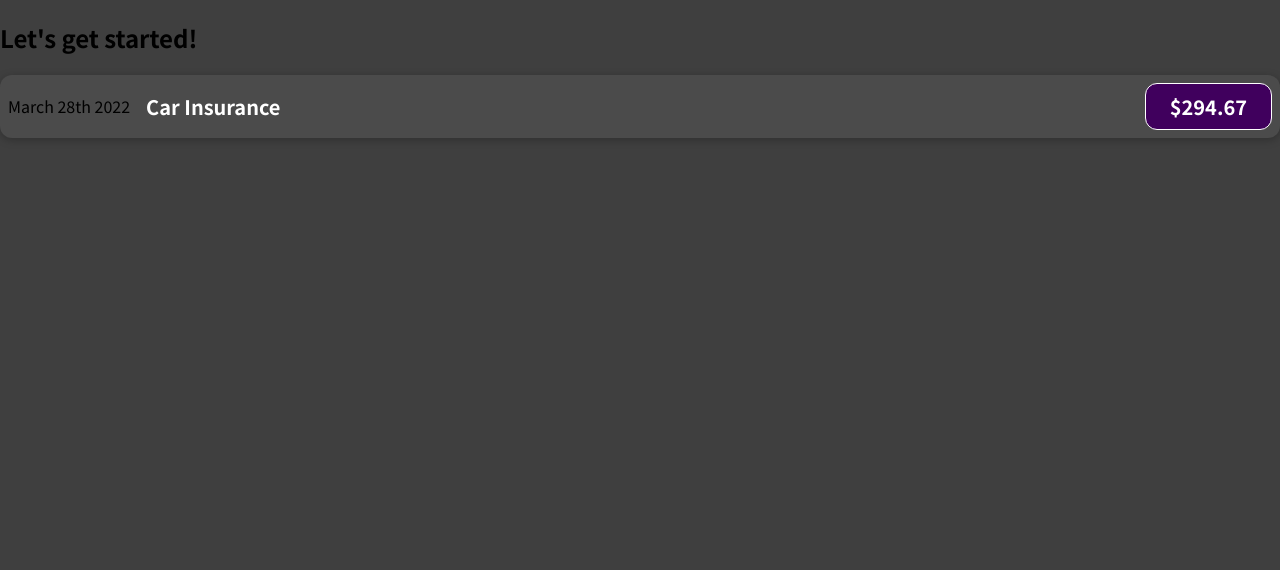
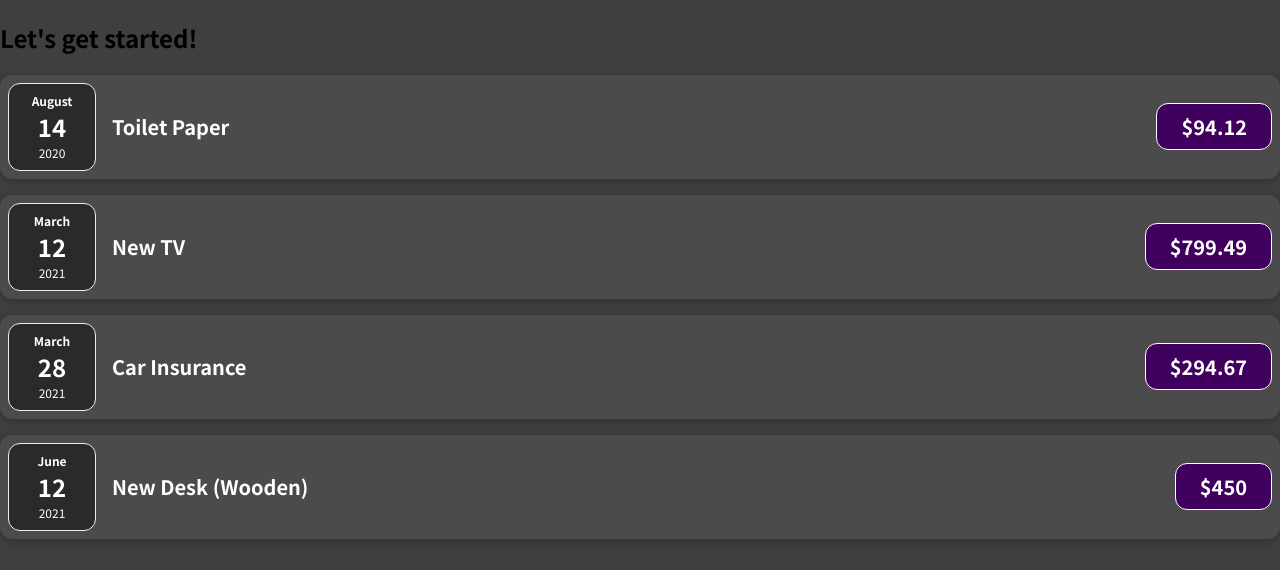
Before and after one commit to pfmnowak/expenses-react, a JavaScript app: page / in a window 1280 px wide. Shown: the top 570 px of the page. Built offline with nearby package versions, Linux system fonts and the light colour scheme.

Commit message:
Pass data into ExpenseItem via props, add ExpenseDate component

```diff
--- a/src/App.js
+++ b/src/App.js
@@ -1,10 +1,34 @@
 import ExpenseItem from "./components/ExpenseItem";
 
 function App() {
+  const expenses = [
+    {
+      id: "e1",
+      title: "Toilet Paper",
+      amount: 94.12,
+      date: new Date(2020, 7, 14),
+    },
+    { id: "e2", title: "New TV", amount: 799.49, date: new Date(2021, 2, 12) },
+    {
+      id: "e3",
+      title: "Car Insurance",
+      amount: 294.67,
+      date: new Date(2021, 2, 28),
+    },
+    {
+      id: "e4",
+      title: "New Desk (Wooden)",
+      amount: 450,
+      date: new Date(2021, 5, 12),
+    },
+  ];
+
   return (
     <div>
       <h2>Let's get started!</h2>
-      <ExpenseItem></ExpenseItem>
+      {expenses.map((e) => (
+        <ExpenseItem title={e.title} amount={e.amount} date={e.date} />
+      ))}
     </div>
   );
 }
--- /dev/null
+++ b/src/components/ExpenseDate.css
@@ -0,0 +1,26 @@
+.expense-date {
+  display: flex;
+  flex-direction: column;
+  width: 5.5rem;
+  height: 5.5rem;
+  border: 1px solid #ececec;
+  background-color: #2a2a2a;
+  color: white;
+  border-radius: 12px;
+  align-items: center;
+  justify-content: center;
+}
+
+.expense-date__month {
+  font-size: 0.75rem;
+  font-weight: bold;
+}
+
+.expense-date__year {
+  font-size: 0.75rem;
+}
+
+.expense-date__day {
+  font-size: 1.5rem;
+  font-weight: bold;
+}
--- /dev/null
+++ b/src/components/ExpenseDate.js
@@ -0,0 +1,17 @@
+import "./ExpenseDate.css";
+
+function ExpenseDate(props) {
+  const month = props.date.toLocaleString("en-US", { month: "long" });
+  const day = props.date.toLocaleString("en-US", { day: "2-digit" });
+  const year = props.date.getFullYear();
+
+  return (
+    <div className="expense-date">
+      <div className="expense-date__month">{month}</div>
+      <div className="expense-date__day">{day}</div>
+      <div className="expense-date__year">{year}</div>
+    </div>
+  );
+}
+
+export default ExpenseDate;
--- a/src/components/ExpenseItem.js
+++ b/src/components/ExpenseItem.js
@@ -1,12 +1,13 @@
+import ExpenseDate from "./ExpenseDate";
 import "./ExpenseItem.css";
 
-function ExpenseItem() {
+function ExpenseItem(props) {
   return (
     <div className="expense-item">
-      <div>March 28th 2022</div>
+      <ExpenseDate date={props.date} />
       <div className="expense-item__description">
-        <h2>Car Insurance</h2>
-        <div className="expense-item__price">$294.67</div>
+        <h2>{props.title}</h2>
+        <div className="expense-item__price">${props.amount}</div>
       </div>
     </div>
   );
```
